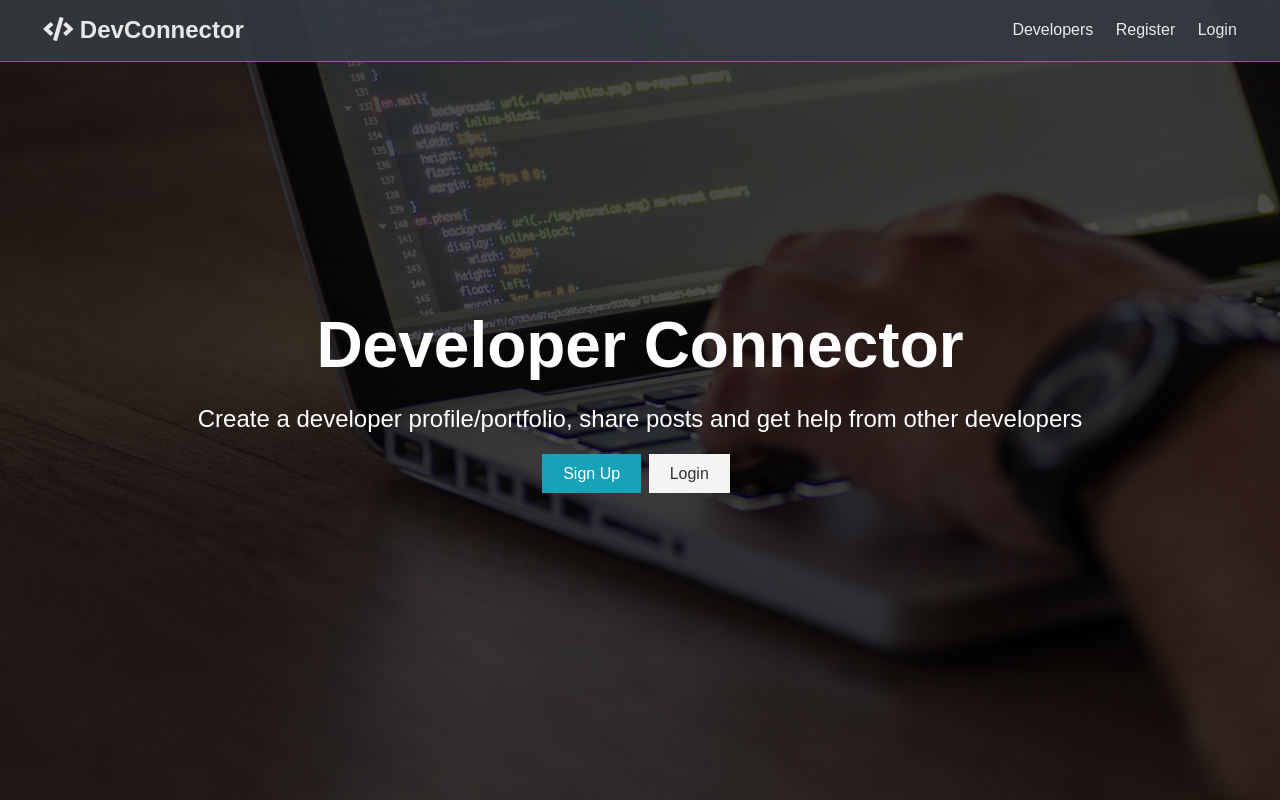
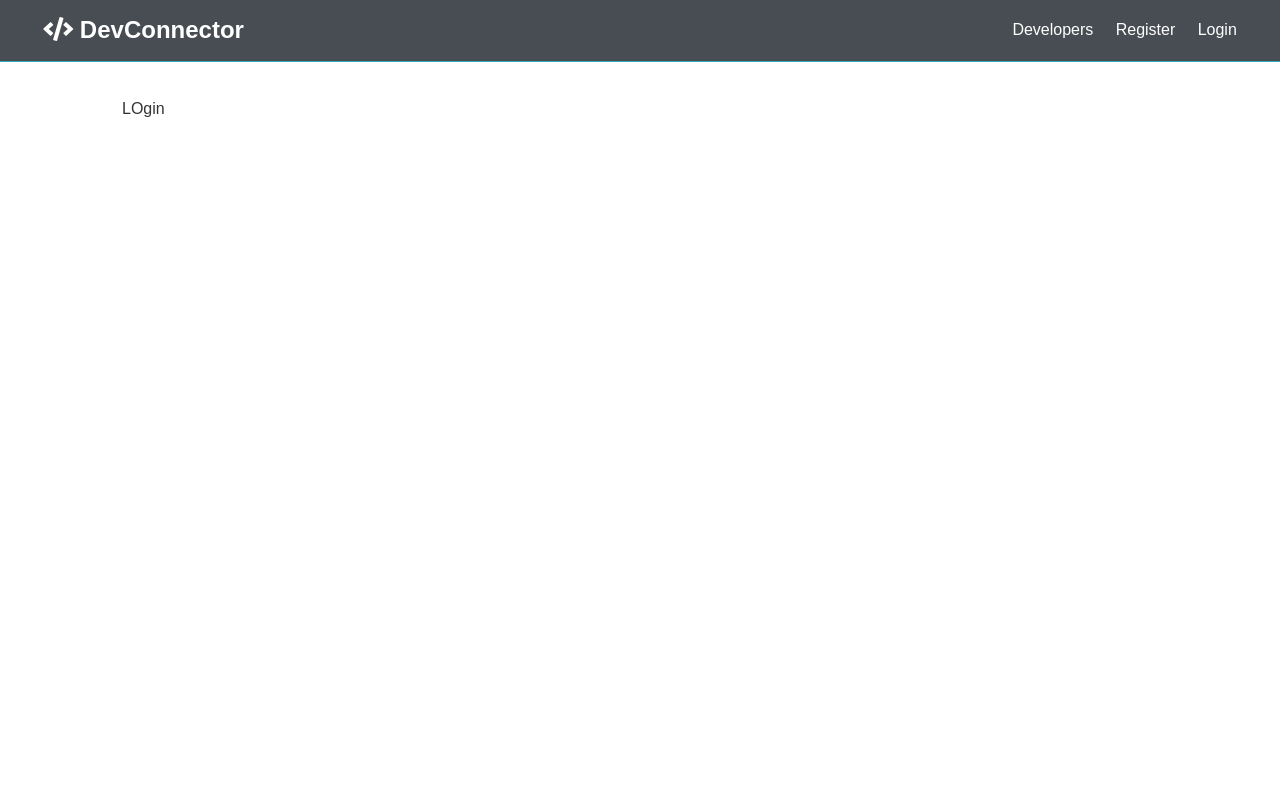
Before and after one commit to dorothee28/DevConnector, a React (Create React App) app in the folder client/: page /login in a window 1280 px wide. Built offline with nearby package versions, Linux system fonts and the light colour scheme.

Commit message:
Login & register components & Router,Link setup

```diff
--- a/client/src/App.js
+++ b/client/src/App.js
@@ -1,19 +1,30 @@
 import React from 'react';
+import { BrowserRouter as Router, Route, Switch } from 'react-router-dom';
 import  { Fragment } from 'react'
 
 //local import
 import Landing from './components/layout/Landing';
 import Navbar from './components/layout/Navbar';
+import Register from './components/auth/Register';
+import Login from './components/auth/Login';
 
 import './App.css';
 
 const App = ()  => {
   return (
-    <Fragment>
-      <Landing />
-      <Navbar />
+    <Router>
+        <Fragment>
+          <Route exact path='/' component={Landing} />
+          <section className="container">
+            <Switch>
+              <Route exact path='/register' component={Register} />
+              <Route exact path='/login' component={Login} />
+            </Switch>
+          </section>
+          <Navbar />
+        </Fragment>
+    </Router>
 
-    </Fragment>
   );
 }
 
--- /dev/null
+++ b/client/src/components/auth/Login.js
@@ -0,0 +1,11 @@
+import React from 'react'
+
+const Login = () => {
+    return (
+        <div>
+            LOgin
+        </div>
+    )
+}
+
+export default Login
--- /dev/null
+++ b/client/src/components/auth/Register.js
@@ -0,0 +1,13 @@
+import React from 'react'
+
+
+const Register = props => {
+    return (
+        <div>
+            Register
+        </div>
+    )
+}
+
+
+export default Register
--- a/client/src/components/layout/Landing.js
+++ b/client/src/components/layout/Landing.js
@@ -1,4 +1,5 @@
-import React from 'react'
+import React from 'react';
+import { Link } from 'react-router-dom';
 
 const Landing = () => {
     return (
@@ -11,8 +12,12 @@
               other developers
             </p>
             <div className="buttons">
-              <a href="register.html" className="btn btn-primary">Sign Up</a>
-              <a href="login.html" className="btn btn-light">Login</a>
+              <Link to='/register' className="btn btn-primary">
+                Sign Up
+              </Link>
+              <Link to='/login' className="btn btn-light">
+                Login
+              </Link>
             </div>
           </div>
         </div>
--- a/client/src/components/layout/Navbar.js
+++ b/client/src/components/layout/Navbar.js
@@ -1,20 +1,23 @@
-import React from 'react'
+import React from 'react';
+import { Link } from 'react-router-dom';
 
 const Navbar = () => {
     return (
         <nav className="navbar bg-dark">
         <h1>
-            <a href="index.html"><i className="fas fa-code"></i> DevConnector</a>
+            <Link to='/'>
+                <i className="fas fa-code"></i> DevConnector
+            </Link>
         </h1>
         <ul>
             <li>
-                <a href="profiles.html">Developers</a>
+                <a href="!#">Developers</a>
             </li>
             <li>
-                <a href="register.html">Register</a>
+                <Link to='/register'>Register</Link>
             </li>
             <li>
-                <a href="login.html">Login</a>
+                <Link to='/login'>Login</Link>
             </li>
         </ul>
         </nav>
```
Also changed, not shown: package.json (+9 -0 lines), 1 other file (tests, documents, lock files or other folders).
